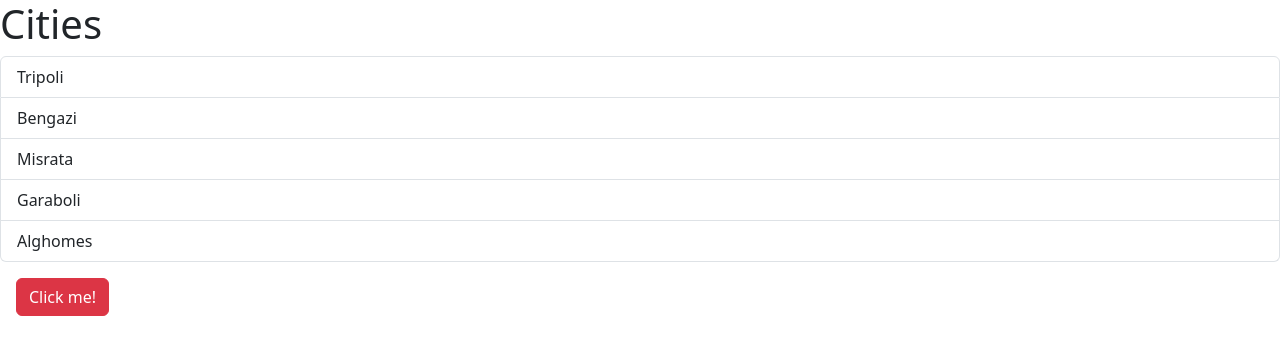
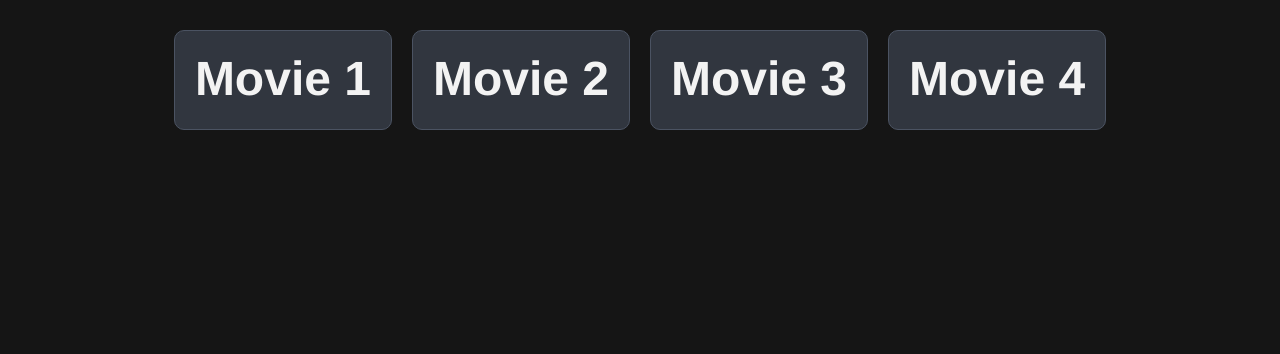
Before and after one commit to Marwan1998/learning-react, a React (Vite) app: page / in a window 1280 px wide. Shown: the top 354 px of the page. Built offline with nearby package versions, Linux system fonts and the light colour scheme.

Commit message:
working on movie site

```diff
--- a/src/Alert.tsx
+++ /dev/null
@@ -1,18 +0,0 @@
-
-interface Props {
-    msg: string,
-    onClose: () => void,
-};
-
-const Alert = ({msg, onClose}: Props) => {
-  return (
-    <div className="alert alert-warning alert-dismissible fade show" role="alert">
-       {msg}
-      <button type="button" className="close" onClick={onClose} data-dismiss="alert" aria-label="Close">
-        <span aria-hidden="true">&times;</span>
-      </button>
-    </div>
-  )
-}
-
-export default Alert
--- a/src/App.css
+++ b/src/App.css
@@ -3,3 +3,32 @@
   margin: 0;
   padding: 0;
 }
+
+body{
+  padding: 20px;
+  background-color: #151515;
+  font-family: 'Franklin Gothic Medium', Arial;
+}
+
+h2{
+  color: #F3F3F3;
+  text-align: center;
+  font-size: 48px;
+}
+
+.card-container{
+  display: flex;
+  flex-wrap: wrap;
+  justify-content: center;
+  max-width: 1024px;
+  margin: 0 auto;
+}
+
+.card{
+  border: 1px solid #4b5362;
+  padding: 20px;
+  margin: 10px;
+  background-color: #31363f;
+  border-radius: 10px;
+  min-height: 100px;
+}
--- a/src/App.tsx
+++ b/src/App.tsx
@@ -1,29 +1,14 @@
 import './App.css'
-import ListGroup from './ListGroup'
-import Button from './Button'
-import Alert from './Alert';
-import { useState } from 'react';
+import Card from './Card'
 
 function App() {
-  const items = ["Tripoli", "Bengazi", "Misrata", "Garaboli", "Alghomes"];
-  const msg = 'You should check in on some of those fields below.';
-  const handelSelectItem = (item: string) => console.log(item)
-  // const handelBtnClick = () => console.log('clicked');
-
-  const [alertVisible, setAlertVisible] = useState(false);
 
   return (
-    <div>
-      {alertVisible && <Alert msg={msg} onClose={() => setAlertVisible(false)}/>}
-
-      <ListGroup items={items} heading='Cities' onSelectItem={handelSelectItem}/>
-
-      <Button
-        text='Click me!'
-        onClickBtn={() => setAlertVisible(true)}
-        btnColor='danger'
-      />
-
+    <div className='card-container'>
+      <Card title="Movie 1"/>
+      <Card title="Movie 2"/>
+      <Card title="Movie 3"/>
+      <Card title="Movie 4"/>
     </div>
   )
 }
--- a/src/Button.tsx
+++ /dev/null
@@ -1,16 +0,0 @@
-
-interface Props {
-    text: string,
-    btnColor?: 'primary' | 'secondary' | 'success' | 'danger' | 'warning' | 'info' | 'light' | 'dark',
-    onClickBtn: () => void,
-}
-
-const Button = ({text, btnColor = 'primary', onClickBtn}: Props) => {
-  return (
-    <div className="p-3">
-        <button className={'btn btn-' + btnColor + ' '} onClick={onClickBtn}>{text}</button>
-    </div>
-  )
-}
-
-export default Button
--- /dev/null
+++ b/src/Card.tsx
@@ -0,0 +1,13 @@
+interface Props {
+    title: string,
+}
+
+const Card = ({title}: Props) => {
+  return (
+    <div className="card">
+        <h2>{title}</h2>
+    </div>
+  )
+}
+
+export default Card;
--- a/src/ListGroup.tsx
+++ /dev/null
@@ -1,33 +0,0 @@
-/* eslint-disable prefer-const */
-import { useState } from "react";
-
-interface Props {
-    items: string[],
-    heading: string,
-    onSelectItem: (item: string) => void,
-}
-
-function ListGroup({items, heading, onSelectItem}: Readonly<Props>) {
-  const getMessage = items.length == 0 && <p>Sorry, there is no data</p>;
-  let [selectedIndex, setSelectedIndex] = useState(-1);
-
-  return (
-    <>
-      <h1>{heading}</h1>
-      {getMessage}
-      <ul className="list-group">
-        {items.map((item, index) => (
-          <li
-            key={item}
-            className={selectedIndex == index ? "list-group-item active" : "list-group-item"}
-            onClick={() => {setSelectedIndex(index);onSelectItem(item);}}
-          >
-            {item}
-          </li>
-        ))}
-      </ul>
-    </>
-  );
-}
-
-export default ListGroup;
--- a/src/Message.tsx
+++ /dev/null
@@ -1,6 +0,0 @@
-function Message() {
-    const name = 'MG';
-    return <h1>Hello Bro: {name}</h1>
-}
-
-export default Message;
--- a/src/main.tsx
+++ b/src/main.tsx
@@ -1,7 +1,7 @@
 import { StrictMode } from 'react'
 import { createRoot } from 'react-dom/client'
 import App from './App.tsx'
-import 'bootstrap/dist/css/bootstrap.css'
+// import 'bootstrap/dist/css/bootstrap.css'
 
 createRoot(document.getElementById('root')!).render(
   <StrictMode>
```
